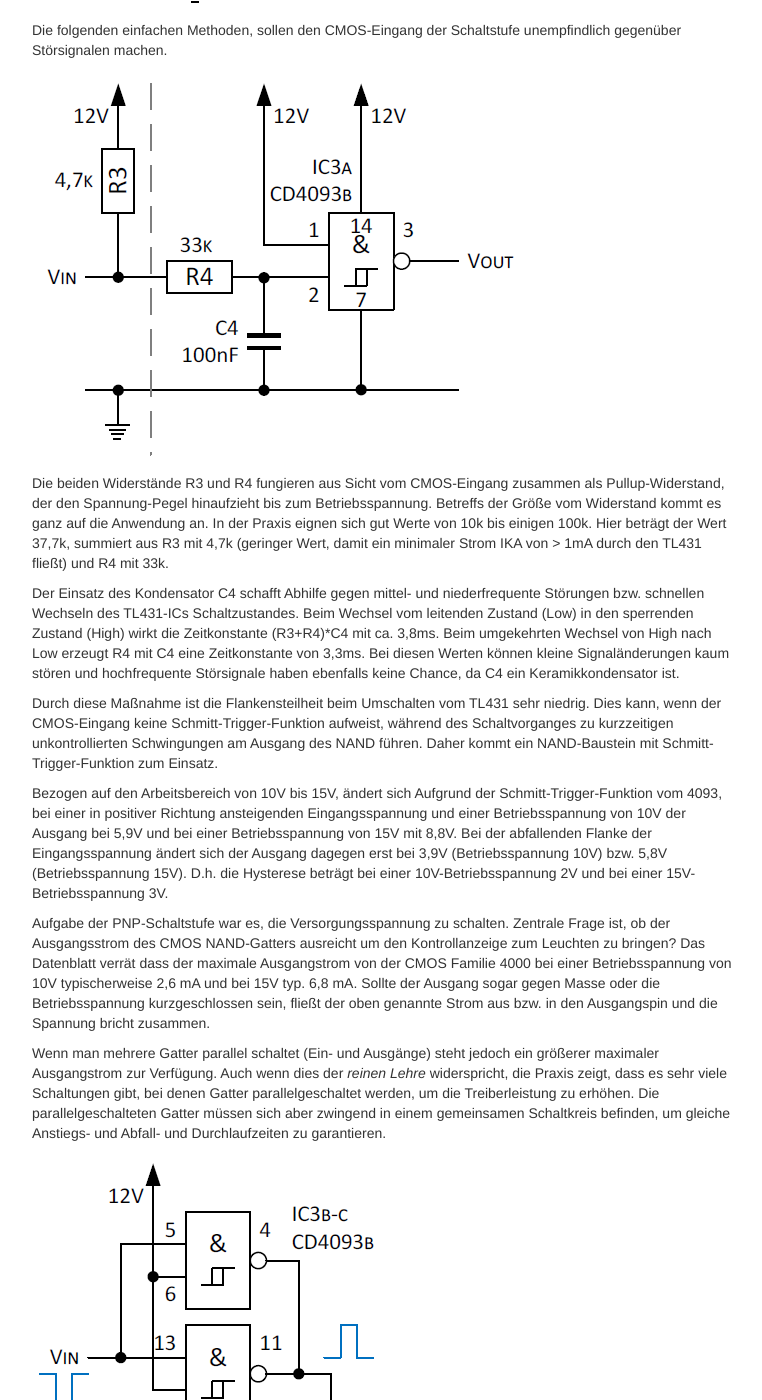
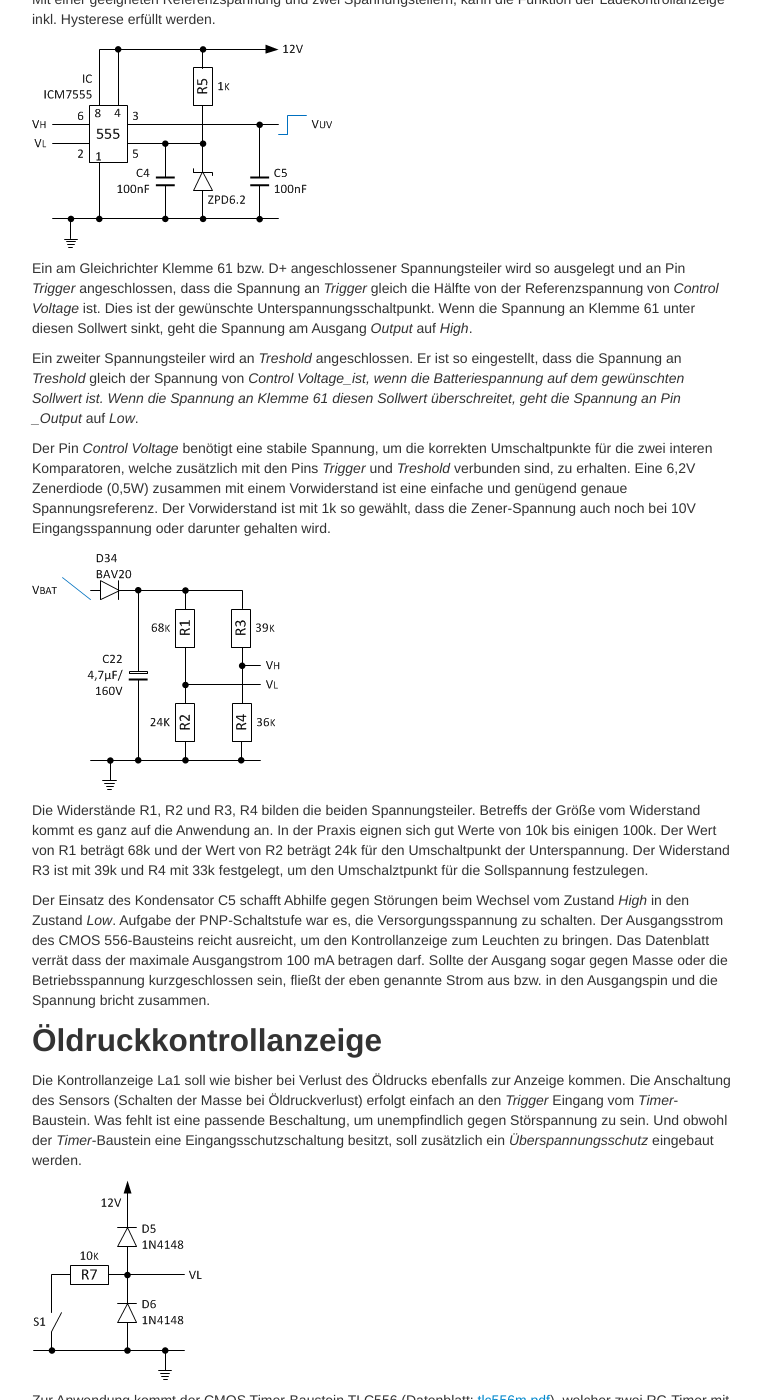
Before and after one commit to brickpool/Speedometer, a Jekyll site: the page built from pages/kontrollanzeige_2.md, in a window 1280 px wide and 1400 px high, scrolled down 573 px. Shown: the whole window, without its empty margins (258-1020 px from the left). Built offline with Jekyll 4.4.1, drawn with Linux system fonts in a browser that asks for light colours; some of the changed text lies outside the part shown.

Commit message:
Update Page "Voltage Control"

```diff
--- a/pages/kontrollanzeige_2.md
+++ b/pages/kontrollanzeige_2.md
@@ -1,54 +1,53 @@
 ---
 layout: page
-title: Lade- und Öldruckkontrollanzeige mit CMOS
+title: Lade- und Öldruckkontrollanzeige mit Single-Chip-Anschaltung
 description: Universal LCD Motorrad Tachometer
 ---
 
-Ziel ist es sowohl die NPN-Schaltstufe hinzu als auch PNP-Schaltstufe durch ein IC zu ersetzen. Zur Anwendung kommt der Baustein CD4093B (Datenblatt: [cd4093bc.pdf](http://www.ti.com/lit/ds/symlink/cd4093bc.pdf)), welches vier NAND-Schmitt-Trigger mit je 2 Eingängen zum Einsatz. An den Betriebsspannungsanschlüssen sind bei der CMOS Familie 4000 eine Spannung für Vcc (= Betriebsspannung) von +3V bis +18V und für Vss (= Masse) 0V anzulegen.
+Die diskret aufgebaute Lade- und Öldruckkontrollanzeige kann auch mit einem einzelnen NE555 und einem halben Dutzend passiver Komponenten realsiert werden. Aufgabe der Diskreten Schaltung ist es, das Generatorsignal zu überwachen und bei Unterspannung die positiv Betriebsanschluss zu schaltend. Zusätzlich ist der Öldruckschalter mit eingebracht.
 
-Aufgabe der NPN-Schaltstufe war es das Signal zu invertieren. Die folgende einfacher Schaltung kann die Funktion mittels 4093 abbilden.
+## Ladekontrollanzeige
+Der allgegenwärtige NE555 _Timer_-Baustein ist ein sehr vielseitiger Chip. Es enthält zwei Spannungsvergleicher mit einer internen Referenz, eine RS-FlipFlop und ein _totem-pole_ Ausgangskreis, der je nach Ausführung bis zu 200 mA liefern bzw. aufnehmen kann. Alle diese Teile werden für die Ladekontrollanzeige verwendet.
 
-![Kontrollanzeige in CMOS Abb.1](../images/Kontrollanzeige_in_CMOS_1.png)
+Grundsätzlich funktionieren die drei für die Ladekontrollanzeige verwendeten Eingänge _Trigger_, _Treshold_ und _Control Voltage_ wie folgt:
+- Wenn die Spannung am _Trigger_-Pin weniger als die Hälfte der Referenzspannung vom _Control Voltage_-Pin des IC's beträgt, wird das interne RS-FlipFlop gesetzt und der Ausgang _Output_ geht auf _High_ (fast bis Vcc).
+- Wenn die Spannung am _Treshold_-Pin mehr als die Referenzspannung vom _Control Voltage_-Pin beträgt, wird das interne RS-FlipFlop zurückgesetzt und der Ausgang geht in den _Low_-Zustand (geerdet an die negative Versorgungsleitung).
 
-Die folgenden einfachen Methoden, sollen den CMOS-Eingang der Schaltstufe unempfindlich gegenüber Störsignalen machen.
+Mit einer geeigneten Referenzspannung und zwei Spannungsteilern, kann die Funktion der Ladekontrollanzeige inkl. Hysterese erfüllt werden.
 
-![Kontrollanzeige in CMOS Abb.2](../images/Kontrollanzeige_in_CMOS_2.png)
+![Kontrollanzeige NE555 Abb.1](../images/Kontrollanzeige_mit_555_1.png)
 
-Die beiden Widerstände R3 und R4 fungieren aus Sicht vom CMOS-Eingang zusammen als Pullup-Widerstand, der den Spannung-Pegel hinaufzieht bis zum Betriebsspannung. Betreffs der Größe vom Widerstand kommt es ganz auf die Anwendung an. In der Praxis eignen sich gut Werte von 10k bis einigen 100k. Hier beträgt der Wert 37,7k, summiert aus R3 mit 4,7k (geringer Wert, damit ein minimaler Strom IKA von > 1mA durch den TL431 fließt) und R4 mit 33k.
+Ein am Gleichrichter Klemme 61 bzw. D+ angeschlossener Spannungsteiler wird so ausgelegt und an Pin _Trigger_ angeschlossen, dass die Spannung an _Trigger_ gleich die Hälfte von der Referenzspannung von _Control Voltage_ ist. Dies ist der gewünschte Unterspannungsschaltpunkt. Wenn die Spannung an Klemme 61 unter diesen Sollwert sinkt, geht die Spannung am Ausgang _Output_ auf _High_.
 
-Der Einsatz des Kondensator C4 schafft Abhilfe gegen mittel- und niederfrequente Störungen bzw. schnellen Wechseln des TL431-ICs Schaltzustandes. Beim Wechsel vom leitenden Zustand (Low) in den sperrenden Zustand (High) wirkt die Zeitkonstante (R3+R4)*C4 mit ca. 3,8ms. Beim umgekehrten Wechsel von High nach Low erzeugt R4 mit C4 eine Zeitkonstante von 3,3ms. Bei diesen Werten können kleine Signaländerungen kaum stören und hochfrequente Störsignale haben ebenfalls keine Chance, da C4 ein Keramikkondensator ist.
+Ein zweiter Spannungsteiler wird an _Treshold_ angeschlossen. Er ist so eingestellt, dass die Spannung an _Treshold_ gleich der Spannung von _Control Voltage_ist, wenn die Batteriespannung auf dem gewünschten Sollwert ist. Wenn die Spannung an Klemme 61 diesen Sollwert überschreitet, geht die Spannung an Pin  _Output_ auf _Low_.
 
-Durch diese Maßnahme ist die Flankensteilheit beim Umschalten vom TL431 sehr niedrig. Dies kann, wenn der CMOS-Eingang keine Schmitt-Trigger-Funktion aufweist, während des Schaltvorganges zu kurzzeitigen unkontrollierten Schwingungen am Ausgang des NAND führen. Daher kommt ein NAND-Baustein
-mit Schmitt-Trigger-Funktion zum Einsatz.
+Der Pin _Control Voltage_ benötigt eine stabile Spannung, um die korrekten Umschaltpunkte für die zwei interen Komparatoren, welche zusätzlich mit den Pins _Trigger_ und _Treshold_ verbunden sind, zu erhalten. Eine 6,2V Zenerdiode (0,5W) zusammen mit einem Vorwiderstand ist eine einfache und genügend genaue Spannungsreferenz. Der Vorwiderstand ist mit 1k so gewählt, dass die Zener-Spannung auch noch bei 10V Eingangsspannung oder darunter gehalten wird.
 
-Bezogen auf den Arbeitsbereich von 10V bis 15V, ändert sich Aufgrund der Schmitt-Trigger-Funktion vom 4093, bei einer in positiver Richtung ansteigenden Eingangsspannung und einer Betriebsspannung von 10V der Ausgang bei 5,9V und bei einer Betriebsspannung von 15V mit 8,8V. Bei der abfallenden Flanke der Eingangsspannung ändert sich der Ausgang dagegen erst bei 3,9V (Betriebsspannung 10V) bzw. 5,8V (Betriebsspannung 15V). D.h. die Hysterese beträgt bei einer 10V-Betriebsspannung 2V und bei einer 15V-Betriebsspannung 3V.
+![Kontrollanzeige NE555 Abb.2](../images/Kontrollanzeige_mit_555_2.png)
 
-Aufgabe der PNP-Schaltstufe war es, die Versorgungsspannung zu schalten. Zentrale Frage ist, ob der Ausgangsstrom des CMOS NAND-Gatters ausreicht um den Kontrollanzeige zum Leuchten zu bringen? Das Datenblatt verrät dass der maximale Ausgangstrom von der CMOS Familie 4000 bei einer Betriebsspannung von 10V typischerweise 2,6 mA und bei 15V typ. 6,8 mA. Sollte der Ausgang sogar gegen Masse oder die Betriebsspannung kurzgeschlossen sein, fließt der oben genannte Strom aus bzw. in den Ausgangspin und die Spannung bricht zusammen.
+Die Widerstände R1, R2 und R3, R4 bilden die beiden Spannungsteiler. Betreffs der Größe vom Widerstand kommt es ganz auf die Anwendung an. In der Praxis eignen sich gut Werte von 10k bis einigen 100k. Der Wert von R1 beträgt 68k und der Wert von R2 beträgt 24k für den Umschaltpunkt der Unterspannung. Der Widerstand R3 ist mit 39k und R4 mit 33k festgelegt, um den Umschalztpunkt für die Sollspannung festzulegen.
 
-Wenn man mehrere Gatter parallel schaltet (Ein- und Ausgänge) steht jedoch ein größerer maximaler Ausgangstrom zur Verfügung. Auch wenn dies der _reinen Lehre_ widerspricht, die Praxis zeigt, dass es sehr viele Schaltungen gibt, bei denen Gatter parallelgeschaltet werden, um die Treiberleistung zu erhöhen. Die parallelgeschalteten Gatter müssen sich aber zwingend in einem gemeinsamen Schaltkreis befinden, um gleiche Anstiegs- und Abfall- und Durchlaufzeiten zu garantieren.
+Der Einsatz des Kondensator C5 schafft Abhilfe gegen Störungen beim Wechsel vom Zustand _High_ in den Zustand _Low_. Aufgabe der PNP-Schaltstufe war es, die Versorgungsspannung zu schalten. Der Ausgangsstrom des CMOS 556-Bausteins reicht ausreicht, um den Kontrollanzeige zum Leuchten zu bringen. Das Datenblatt verrät dass der maximale Ausgangstrom 100 mA betragen darf. Sollte der Ausgang sogar gegen Masse oder die Betriebsspannung kurzgeschlossen sein, fließt der eben genannte Strom aus bzw. in den Ausgangspin und die Spannung bricht zusammen.
 
-![Kontrollanzeige in CMOS Abb.3](../images/Kontrollanzeige_in_CMOS_3.png)
+## Öldruckkontrollanzeige
+Die Kontrollanzeige La1 soll wie bisher bei Verlust des Öldrucks ebenfalls zur Anzeige kommen. Die Anschaltung des Sensors (Schalten der Masse bei Öldruckverlust) erfolgt einfach an den _Trigger_ Eingang vom _Timer_-Baustein. Was fehlt ist eine passende Beschaltung, um unempfindlich gegen Störspannung zu sein. Und obwohl der _Timer_-Baustein eine Eingangsschutzschaltung besitzt, soll zusätzlich ein _Überspannungsschutz_ eingebaut werden.
 
-Die Kontrollanzeige La1 soll wie bisher bei Verlust des Öldrucks ebenfalls zur Anzeige kommen. Die Integration des Sensors erfolgt einfach an dem Eingang vom NAND. Was fehlt ist eine passende Beschaltung, um unempfindlich gegen Störspannung zu sein. Und obwohl die CMOS Familie 4000 eine Eingangsschutzschaltung besitzt, soll zusätzlich ein Überspannungsschutz eingebaut werden.
+![Kontrollanzeige NE555 Abb.3](../images/Kontrollanzeige_mit_555_3.png)
 
-![Kontrollanzeige in CMOS Abb.4](../images/Kontrollanzeige_in_CMOS_4.png)
+Zur Anwendung kommt der CMOS Timer-Baustein TLC556 (Datenblatt: [tlc556m.pdf](http://www.ti.com/lit/gpn/tlc556m)), welcher zwei RC-Timer mit gemeinsamer Spannungsvorsorgung hat. An den Betriebsspannungsanschlüssen darf eine Spannung für Vcc (= Betriebsspannung) von +2V bis +18V und für Vss (= Masse) 0V angelegt werden.
 
-Der Widerstand R6 dient als Pullup-Widerstand. Wie oben, dient er bei hochohmigen Eingang zusammen mit C5 der Entstörung von mittel- und niederfrequente Einkopplungen Störungen., denn wir dürfen nicht vergessen, dass die Leitung vom Schalter S1 bis zur Schaltung eine gewisse Induktivität besitzt, sprich sie funktioniert wie eine Antenne. Bei offenen Kontakt wirkt die Zeitkonstante R6*C5 mit 10ms. Bei geschlossenem Schalterkontakt ist der Eingang zwar niederohmig,
-aber um Problemen vorbeugen, wird ein Widerstand R5 mit einem Wert von 10k zwischen Schalter und Eingang geschaltet. R5 erzeugt mit C5 eine Zeitkonstante von 1ms. Dies reicht aus, damit auch bei geschlossenem Kontakt eine niedrige Impedanz vorliegt.
-
-Die Eingänge der CMOS-4000-Familie enthalten bereits integrierte Widerstands-Dioden-Netzwerke, die jedoch möglichst nicht überstrapaziert werden sollen. Die zusätzlichen Schutzdioden D5 und D6 verhindern positive und negative Überspannungsimpulse. Wichtig ist, dass man relativ schnelle Dioden verwendet. Eine träge Gleichrichterdiode (z.B. 1N4003) passt nicht, daher kommt eine Kleinsignaldioden vom Typ 1N4148 zum Einsatz.
-
+## Lade-/Öldruckkontrollanzeige
 Die gesamte Schaltung für die Kontrollanzeige sieht wie folgt aus:
 
-![Kontrollanzeige (CMOS)](../images/Kontrollanzeige_CMOS.png)
+![Kontrollanzeige (CMOS TLC556)](../images/Kontrollanzeige_556.png)
 
-In der fertigen Schaltung wird zusätzlich noch ein Stützkondensator C6 von 100nF direkt am 4093 zwischen Speisespannung und Masse eingesetzt.
+In der fertigen Schaltung wird zusätzlich noch ein Stützkondensator C8 von 100nF direkt am TLC556 zwischen Speisespannung und Masse eingesetzt.
 
 ## Quellen und weiterführende Literatur
 
 ### Links
-- Elektronik-Kompendium; [Pullup-, Pulldown-Widerstand , Maßnahmen zur Entstörung bei langer Leitung, Openkollektor - Wired-OR - Latchup-Risiken](http://www.elektronik-kompendium.de/public/schaerer/pullr.htm)
-- Elektronik-Kompendium; [Überspannungsschutz von empfindlichen Verstärkereingängen](http://www.elektronik-kompendium.de/public/schaerer/ovprot.htm)
+- Elektronik-Kompendium; [Timer NE555 und NE556](https://www.elektronik-kompendium.de/sites/bau/0206115.htm)
+- Burton Lang; [NE555 Low Voltage Battery Disconnect Circuit](http://www.gorum.ca/lvdisc.html)
 - [Das CMOS Kochbuch](https://www.amazon.de/Das-CMOS-Kochbuch-Don-Lancaster/dp/3883220027) von Don Lancaster; ISBN 3-88322-002-7
 
 ### Nächste Seite
```
Also changed, not shown: pages/benzinstandsanzeige.md (+1 -1 lines), pages/kontrollanzeige_1.md (+1 -1 lines), images/Kontrollanzeige_556.png (added), images/Kontrollanzeige_mit_555_1.png (added), images/Kontrollanzeige_mit_555_2.png (added), images/Kontrollanzeige_mit_555_3.png (added).
